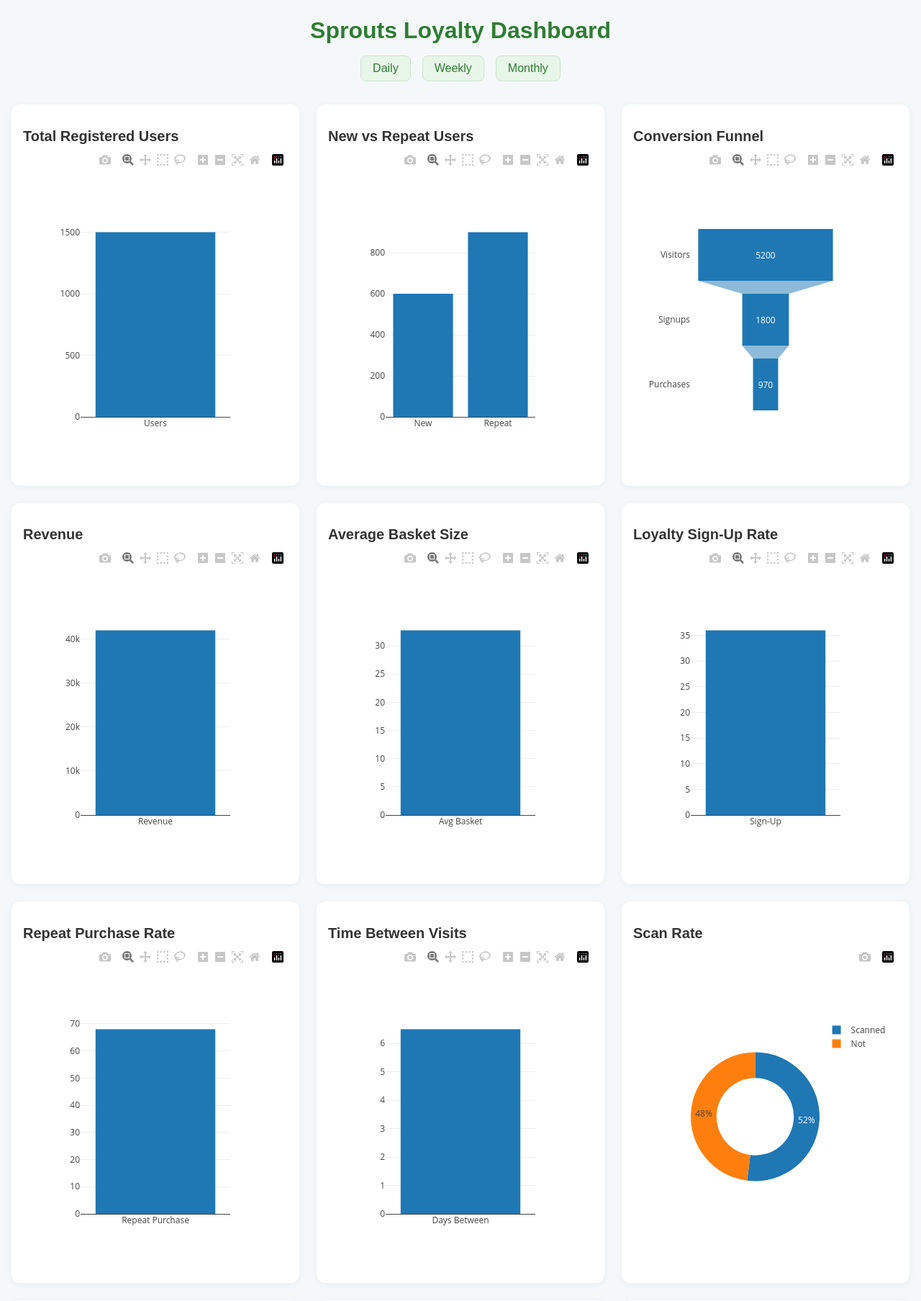
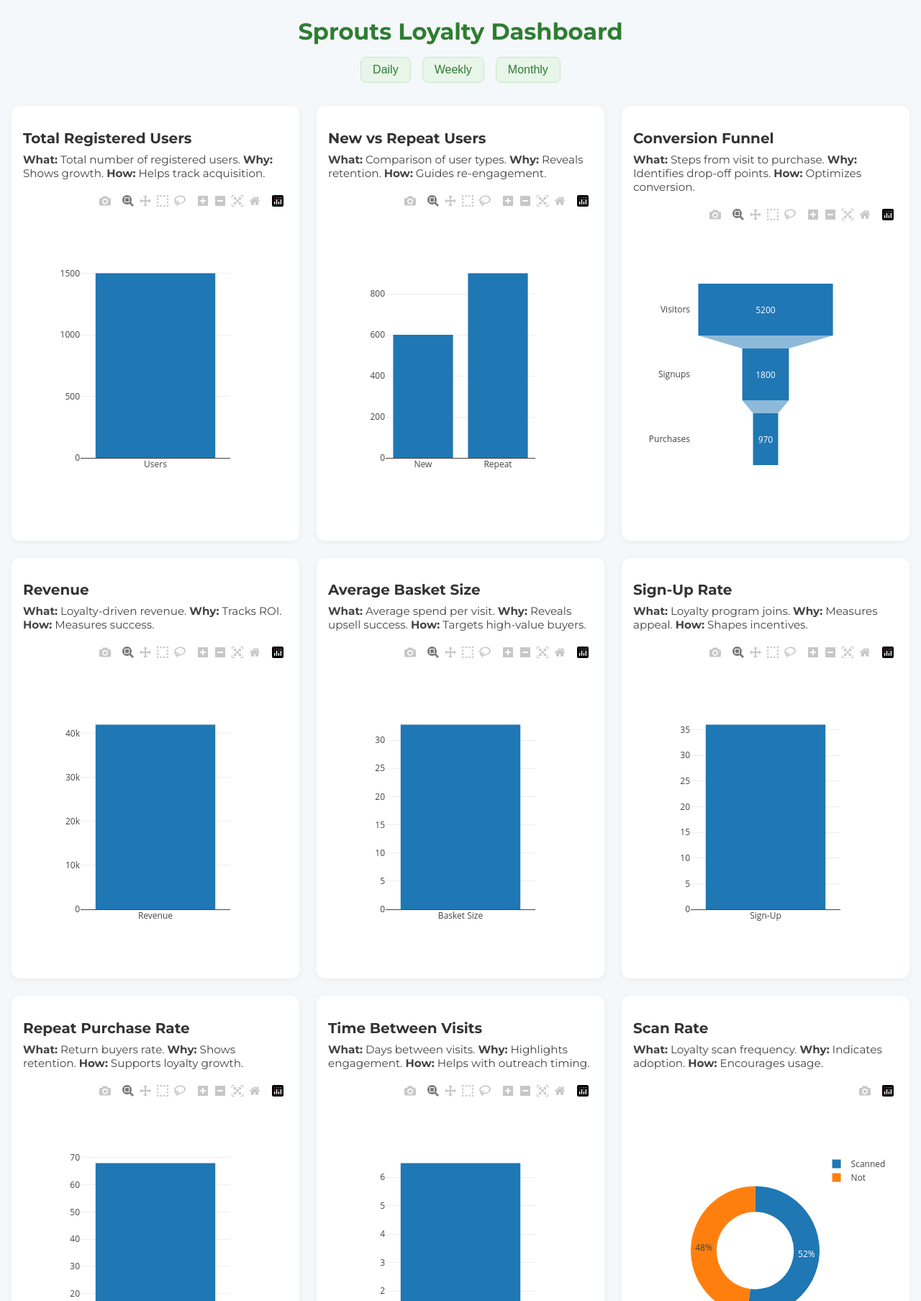
Before and after one commit to laneycs/loyalty-dashboard, a Flask app: page /dashboard in a window 1280 px wide. Shown: the top 1807 px of the page at 72% size. Run offline with Flask 3, Linux system fonts and the light colour scheme; the visitor is signed in with stand-in values (Sample User, id 1); some libraries are stand-ins or nearby versions.

Commit message:
🖼️ Final UI polish: Montserrat fonts, card layout, and What/Why/How narratives

```diff
--- a/templates/dashboard.html
+++ b/templates/dashboard.html
@@ -5,7 +5,7 @@
     <title>Sprouts Loyalty Dashboard</title>
     <link rel="icon" href="/favicon.ico">
     <link rel="stylesheet" href="/style.css">
-    <link href="https://fonts.googleapis.com/css2?family=Inter:wght@400;600&display=swap" rel="stylesheet">
+    <link href="https://fonts.googleapis.com/css2?family=Montserrat:wght@400;700&display=swap" rel="stylesheet">
     <script src="https://cdn.plot.ly/plotly-latest.min.js"></script>
 </head>
 <body>
@@ -17,49 +17,75 @@
     </div>
 
     <div class="grid-container">
-        <div class="card"><h2>Total Registered Users</h2><div id="chart-users"></div></div>
-        <div class="card"><h2>New vs Repeat Users</h2><div id="chart-repeat"></div></div>
-        <div class="card"><h2>Conversion Funnel</h2><div id="chart-funnel"></div></div>
-        <div class="card"><h2>Revenue</h2><div id="chart-revenue"></div></div>
-        <div class="card"><h2>Average Basket Size</h2><div id="chart-basket"></div></div>
-        <div class="card"><h2>Loyalty Sign-Up Rate</h2><div id="chart-signup"></div></div>
-        <div class="card"><h2>Repeat Purchase Rate</h2><div id="chart-repeat-purchase"></div></div>
-        <div class="card"><h2>Time Between Visits</h2><div id="chart-visit-time"></div></div>
-        <div class="card"><h2>Scan Rate</h2><div id="chart-scan-rate"></div></div>
-        <div class="card"><h2>Redemption Rate</h2><div id="chart-redemption"></div></div>
-        <div class="card"><h2>Campaign Attribution</h2><div id="chart-campaign"></div></div>
-        <div class="card"><h2>Location-Based Segments</h2><div id="map-segments"></div></div>
+        <div class="card">
+            <h2>Total Registered Users</h2>
+            <p class="narrative"><strong>What:</strong> Total number of registered users. <strong>Why:</strong> Shows growth. <strong>How:</strong> Helps track acquisition.</p>
+            <div id="chart-users"></div>
+        </div>
+        <div class="card">
+            <h2>New vs Repeat Users</h2>
+            <p class="narrative"><strong>What:</strong> Comparison of user types. <strong>Why:</strong> Reveals retention. <strong>How:</strong> Guides re-engagement.</p>
+            <div id="chart-repeat"></div>
+        </div>
+        <div class="card">
+            <h2>Conversion Funnel</h2>
+            <p class="narrative"><strong>What:</strong> Steps from visit to purchase. <strong>Why:</strong> Identifies drop-off points. <strong>How:</strong> Optimizes conversion.</p>
+            <div id="chart-funnel"></div>
+        </div>
+        <div class="card">
+            <h2>Revenue</h2>
+            <p class="narrative"><strong>What:</strong> Loyalty-driven revenue. <strong>Why:</strong> Tracks ROI. <strong>How:</strong> Measures success.</p>
+            <div id="chart-revenue"></div>
+        </div>
+        <div class="card">
+            <h2>Average Basket Size</h2>
+            <p class="narrative"><strong>What:</strong> Average spend per visit. <strong>Why:</strong> Reveals upsell success. <strong>How:</strong> Targets high-value buyers.</p>
+            <div id="chart-basket"></div>
+        </div>
+        <div class="card">
+            <h2>Sign-Up Rate</h2>
+            <p class="narrative"><strong>What:</strong> Loyalty program joins. <strong>Why:</strong> Measures appeal. <strong>How:</strong> Shapes incentives.</p>
+            <div id="chart-signup"></div>
+        </div>
+        <div class="card">
+            <h2>Repeat Purchase Rate</h2>
+            <p class="narrative"><strong>What:</strong> Return buyers rate. <strong>Why:</strong> Shows retention. <strong>How:</strong> Supports loyalty growth.</p>
+            <div id="chart-repeat-purchase"></div>
+        </div>
+        <div class="card">
+            <h2>Time Between Visits</h2>
+            <p class="narrative"><strong>What:</strong> Days between visits. <strong>Why:</strong> Highlights engagement. <strong>How:</strong> Helps with outreach timing.</p>
+            <div id="chart-visit-time"></div>
+        </div>
+        <div class="card">
+            <h2>Scan Rate</h2>
+            <p class="narrative"><strong>What:</strong> Loyalty scan frequency. <strong>Why:</strong> Indicates adoption. <strong>How:</strong> Encourages usage.</p>
+            <div id="chart-scan-rate"></div>
+        </div>
+        <div class="card">
+            <h2>Redemption Rate</h2>
+            <p class="narrative"><strong>What:</strong> Reward usage rate. <strong>Why:</strong> Validates reward value. <strong>How:</strong> Adjusts offers.</p>
+            <div id="chart-redemption"></div>
+        </div>
+        <div class="card">
+            <h2>Campaign Attribution</h2>
+            <p class="narrative"><strong>What:</strong> Source of loyalty joins. <strong>Why:</strong> Evaluates channel performance. <strong>How:</strong> Refines marketing.</p>
+            <div id="chart-campaign"></div>
+        </div>
+        <div class="card">
+            <h2>Location-Based Segments</h2>
+            <p class="narrative"><strong>What:</strong> Geographic distribution. <strong>Why:</strong> Informs local strategy. <strong>How:</strong> Personalizes engagement.</p>
+            <div id="map-segments"></div>
+        </div>
     </div>
 
+    <script src="https://cdn.plot.ly/plotly-latest.min.js"></script>
     <script>
-        let currentRange = 'Weekly';
-
-        const dataByRange = {
-            Daily: {
-                users: 1200, repeat: [400, 800], funnel: [2000, 700, 300]
-            },
-            Weekly: {
-                users: 1500, repeat: [600, 900], funnel: [5200, 1800, 970]
-            },
-            Monthly: {
-                users: 1800, repeat: [750, 1050], funnel: [10000, 3000, 1800]
-            }
-        };
-
-        function setRange(range) {
-            currentRange = range;
-            document.querySelectorAll('.button-group button').forEach(btn => btn.classList.remove('active'));
-            document.getElementById(`btn-${range.toLowerCase()}`).classList.add('active');
-            drawCharts();
-        }
-
-        function drawCharts() {
-            const d = dataByRange[currentRange];
-            Plotly.newPlot('chart-users', [{ x: ['Users'], y: [d.users], type: 'bar' }]);
-            Plotly.newPlot('chart-repeat', [{ x: ['New', 'Repeat'], y: d.repeat, type: 'bar' }]);
-            Plotly.newPlot('chart-funnel', [{ type: 'funnel', y: ['Visitors', 'Signups', 'Purchases'], x: d.funnel }]);
+        Plotly.newPlot('chart-users', [{ x: ['Users'], y: [1500], type: 'bar' }]);
+        Plotly.newPlot('chart-repeat', [{ x: ['New', 'Repeat'], y: [600, 900], type: 'bar' }]);
+        Plotly.newPlot('chart-funnel', [{ type: 'funnel', y: ['Visitors', 'Signups', 'Purchases'], x: [5200, 1800, 970] }]);
         Plotly.newPlot('chart-revenue', [{ x: ['Revenue'], y: [42000], type: 'bar' }]);
-            Plotly.newPlot('chart-basket', [{ x: ['Avg Basket'], y: [32.75], type: 'bar' }]);
+        Plotly.newPlot('chart-basket', [{ x: ['Basket Size'], y: [32.75], type: 'bar' }]);
         Plotly.newPlot('chart-signup', [{ x: ['Sign-Up'], y: [36], type: 'bar' }]);
         Plotly.newPlot('chart-repeat-purchase', [{ x: ['Repeat Purchase'], y: [68], type: 'bar' }]);
         Plotly.newPlot('chart-visit-time', [{ x: ['Days Between'], y: [6.5], type: 'bar' }]);
@@ -78,9 +104,6 @@
             colorscale: 'Greens',
             colorbar: { title: 'Users' }
         }], { geo: { scope: 'usa' }, title: 'Loyalty User Distribution' });
-        }
-
-        drawCharts();
     </script>
 </body>
 </html>
```
Lines whose indentation alone changed are shown as unchanged.
